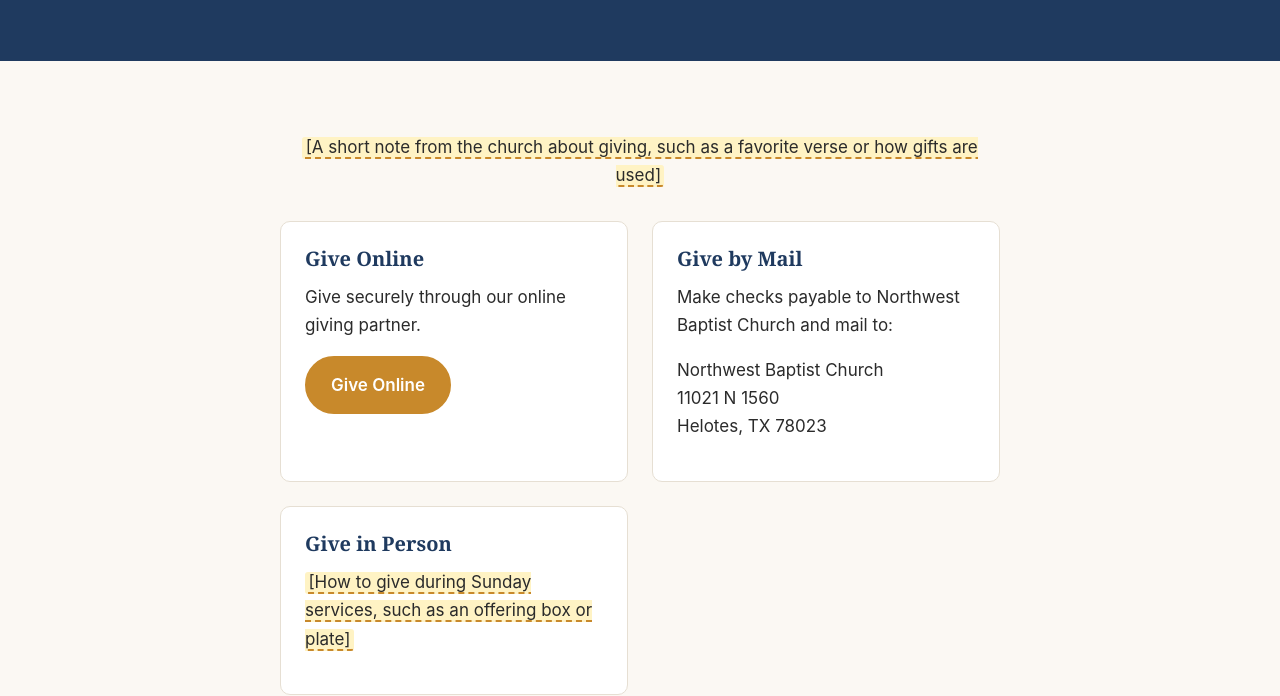
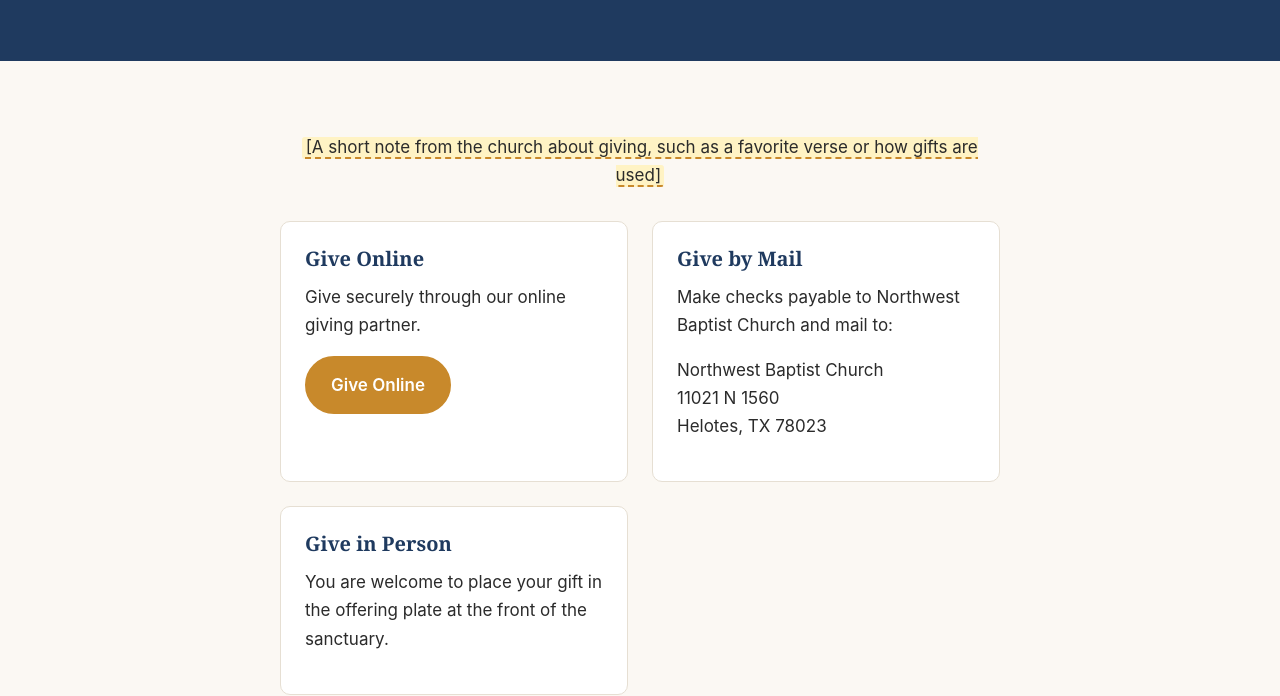
Before and after one commit to mpierce1766-cpu/nwbc-website, a plain HTML site: page give.html in a window 1280 px wide. Shown: the part 272-968 px from the top of the page. Drawn offline with Linux system fonts and the light colour scheme.

Commit message:
Add in-person giving info
Co-Authored-By: Claude Opus 5.5 <noreply@anthropic.com>
Claude-Session: https://claude.ai/code/session_01GmASyK8rUaPCy8PZuia9tk

```diff
--- a/give.html
+++ b/give.html
@@ -54,7 +54,7 @@
           </div>
           <div class="card">
             <h3>Give in Person</h3>
-            <p><span class="placeholder">[How to give during Sunday services, such as an offering box or plate]</span></p>
+            <p>You are welcome to place your gift in the offering plate at the front of the sanctuary.</p>
           </div>
         </div>
         <p class="note" style="margin-top:2rem;">Note for editors: the &ldquo;Give Online&rdquo; button needs a link from the church&rsquo;s giving provider. Payment details are never collected on this website.</p>
```
Also changed, not shown: 1 other file.
